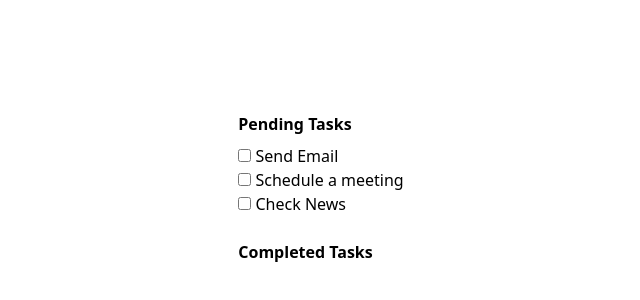
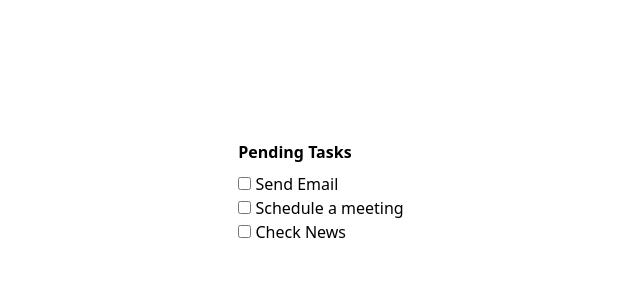
Before and after one commit to mwendarapho/vue-course, a plain HTML site: page Ep3 Lists, Conditionals, and Computed Properties/index.html in a window 1280 px wide. Shown: the part 208-508 px from the top of the page, without its empty margins (319-959 px from the left). Drawn offline with nearby package versions, Linux system fonts and the light colour scheme.

Commit message:
using v-show or v-if diplay completed section only when there is atleast one complete task

```diff
--- a/Ep3 Lists, Conditionals, and Computed Properties/index.html
+++ b/Ep3 Lists, Conditionals, and Computed Properties/index.html
@@ -26,7 +26,7 @@
 
         </section>
 
-        <section>
+        <section v-show="assignments.filter(a => a.complete).length">
             <h2 class="font-bold mb-2 mt-6">Completed Tasks</h2>
             <ul>
                 <li v-for="assignment in assignments.filter(a => a.complete)" :key="assignment.id">
```
